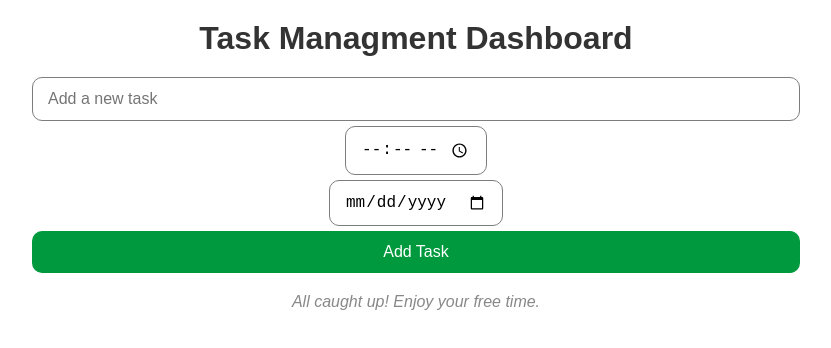
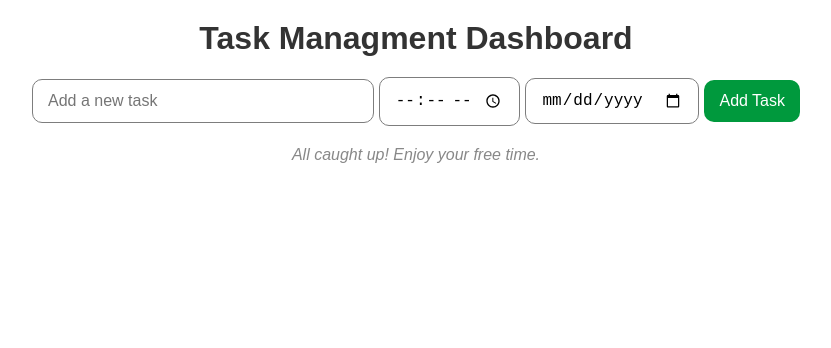
Before and after one commit to BugHunterExtraordinaire/to-do-list-project, a React (Vite) app: page / in a window 1280 px wide. Shown: the top 348 px of the page, without its empty margins (224-1055 px from the left). Built offline with nearby package versions, Linux system fonts and the light colour scheme.

Commit message:
Edit input field to support all devices

```diff
--- a/src/assets/components/TaskInput.jsx
+++ b/src/assets/components/TaskInput.jsx
@@ -91,7 +91,31 @@ export default function TaskInput( { tasks, setTasks } ) {
           type="text"
           placeholder="Add a new task"
           ref={taskRef} />
-        {windowWidth >= 480 && (
+        {windowWidth < 480 && (
+          <>
+            <div className="mobile-inputs">
+              <input
+                type="time"
+                ref={timeRef} />
+              <input
+                type="date"
+                ref={dateRef} />
+            </div>
+            <button onClick={addTask} className="add-task-button">Add Task</button>
+          </>
+        )}
+        {(windowWidth > 480 && windowWidth <= 768) && (
+          <div className="tablet-inputs">
+            <input
+              type="time"
+              ref={timeRef} />
+            <input
+              type="date"
+              ref={dateRef} />
+            <button onClick={addTask} className="add-task-button">Add Task</button>
+          </div>
+        )}
+        {windowWidth > 768 && (
           <>
             <input
               type="time"
@@ -99,19 +123,9 @@ export default function TaskInput( { tasks, setTasks } ) {
             <input
               type="date"
               ref={dateRef} />
+            <button onClick={addTask} className="add-task-button">Add Task</button>
           </>
         )}
-        {windowWidth < 480 && (
-          <div className="mobile-inputs">
-            <input
-              type="time"
-              ref={timeRef} />
-            <input
-              type="date"
-              ref={dateRef} />
-          </div>
-        )}
-        <button onClick={addTask}>Add Task</button>
       </div>
       <div className="warning off" ref={warningRef}>
         <p>{warning}</p>
--- a/src/assets/styles/TaskInput.css
+++ b/src/assets/styles/TaskInput.css
@@ -23,16 +23,15 @@ input {
   padding: 12px 15px;
   border-radius: 10px;
   border: 1px solid #7d7d7d;
-  outline: none;
   font-size: 16px;
 }
 input:focus {
-  border-color: #006227;
+  outline: hsl(144, 100%, 25%) solid 2px;
 }
 input[type="text"] {
   width: 100%;
 }
-.task-input > button {
+.add-task-button {
   padding: 12px 15px;
   border-radius: 10px;
   border: none;
@@ -45,3 +44,20 @@ input[type="text"] {
 .task-input > button:hover {
   background-color: hsl(144, 100%, 25%);
 }
+@media (min-width: 481px) {
+  .tablet-inputs {
+    display: flex;
+    gap: 5px;
+    width: 100%;
+  }
+}
+@media (min-width: 769px) {
+  .task-input {
+    flex-direction: row;
+    gap: 5px;
+  }
+  .add-task-button {
+    width: auto;
+    white-space: nowrap;
+  }
+}
```
